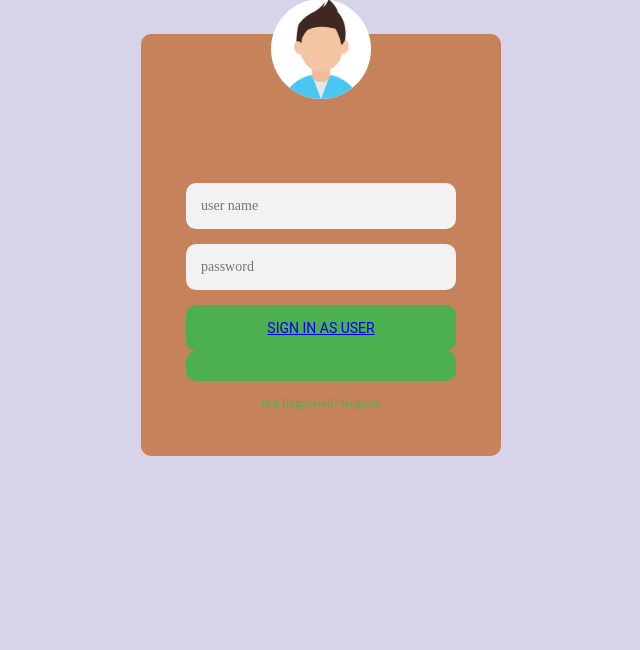
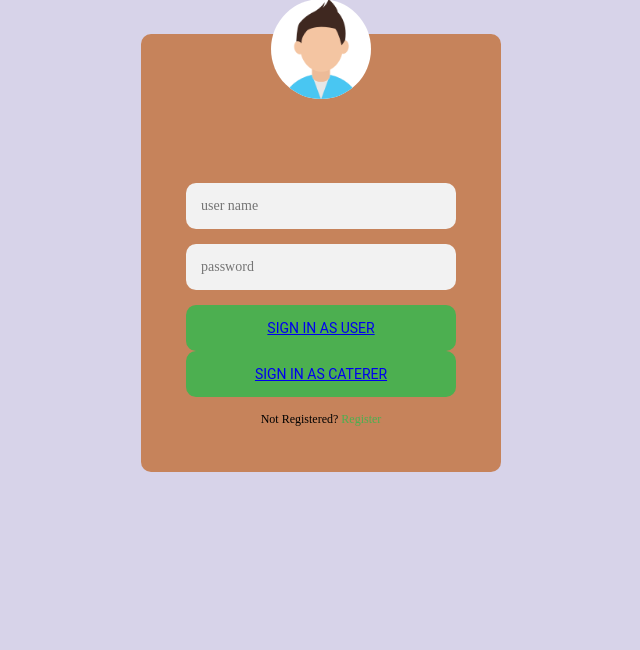
Before and after one commit to chepmanu/book_meal, a Python web app: template Components/Templates/sign_in.html in a window 1280 px wide. Shown: the part 100-750 px from the top of the page, without its empty margins (319-959 px from the left). Run offline with Jinja, Linux system fonts and the light colour scheme; the template is opened without the code that fills it, so the values that code supplies are empty.

Commit message:
Update sign_in.html

```diff
--- a/Components/Templates/sign_in.html
+++ b/Components/Templates/sign_in.html
@@ -13,7 +13,7 @@
 					<input type="text" placeholder="user name">
 					<input type="password" placeholder="password">
 					<button><a href="./viewmenu.html">Sign in as user</a></button></br>
-					<button><a href="./manage.html"><Sign in as caterer</a></button>
+					<button><a href="./manage.html">Sign in as caterer</a></button>
 					<p class="message">Not Registered? <a href="./sign_up.html">Register</a></p>
 					</form>
 				</div>
```
